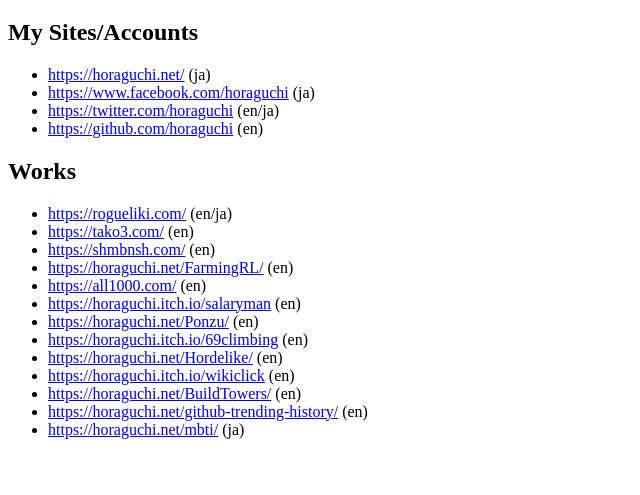
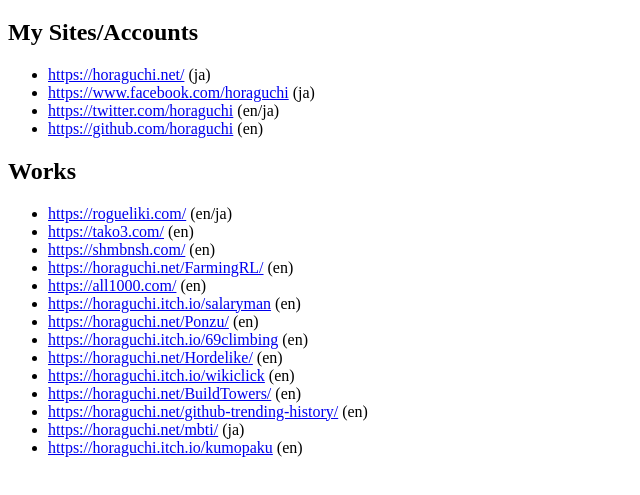
Before and after one commit to horaguchi/horaguchi.github.io, a plain HTML site: page index.html in a window 1280 px wide. Shown: the part 61-556 px from the top of the page, without its empty margins (0-640 px from the left). Drawn offline with Linux system fonts and the light colour scheme.

Commit message:
Add link to Kumopaku in index.html

```diff
--- a/index.html
+++ b/index.html
@@ -32,6 +32,7 @@
 <li><a href="https://horaguchi.net/BuildTowers/">https://horaguchi.net/BuildTowers/</a> (en)</li>
 <li><a href="https://horaguchi.net/github-trending-history/">https://horaguchi.net/github-trending-history/</a> (en)</li>
 <li><a href="https://horaguchi.net/mbti/">https://horaguchi.net/mbti/</a> (ja)</li>
+<li><a href="https://horaguchi.itch.io/kumopaku">https://horaguchi.itch.io/kumopaku</a> (en)</li>
 </ul>
 
 <!-- Google Tag Manager -->
```
